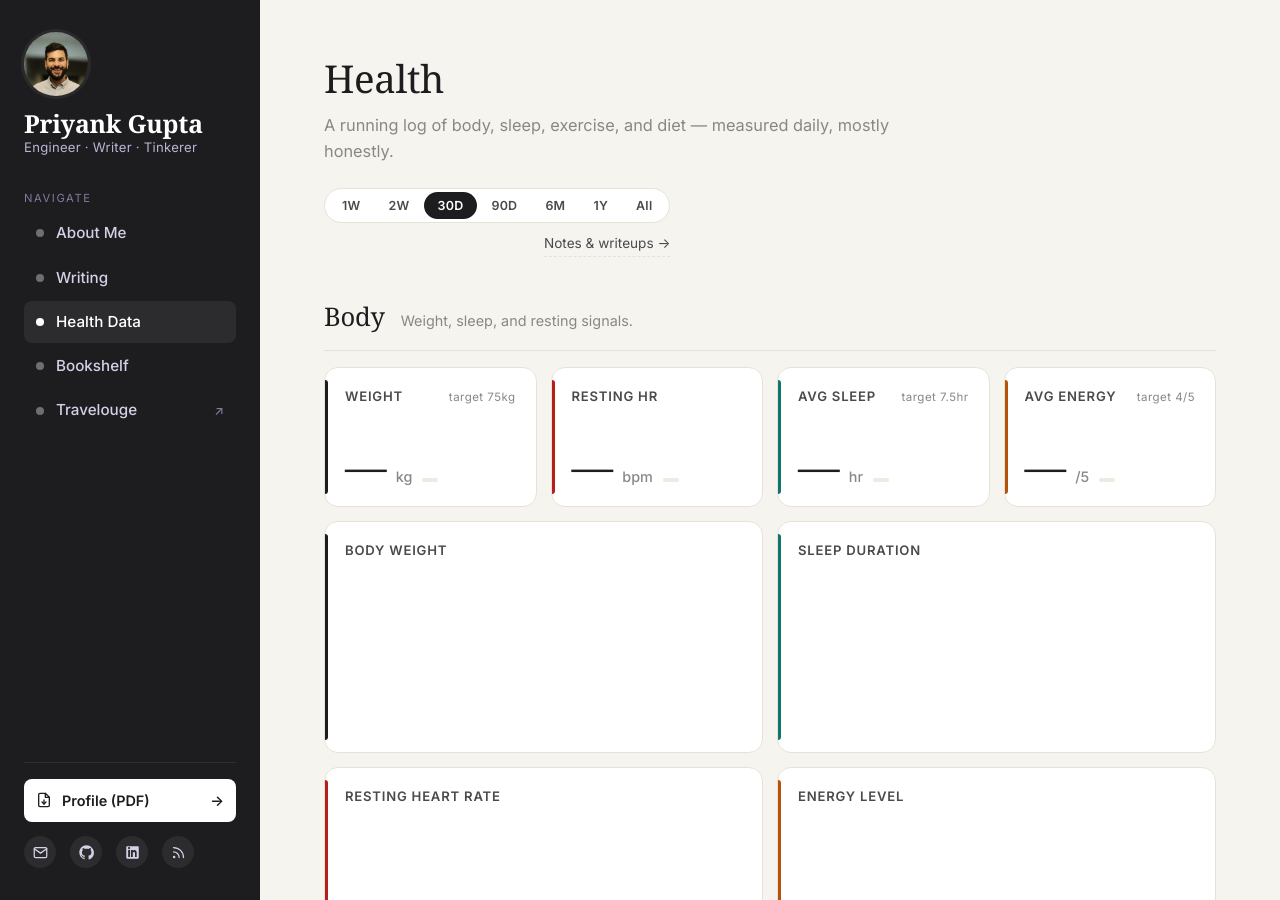
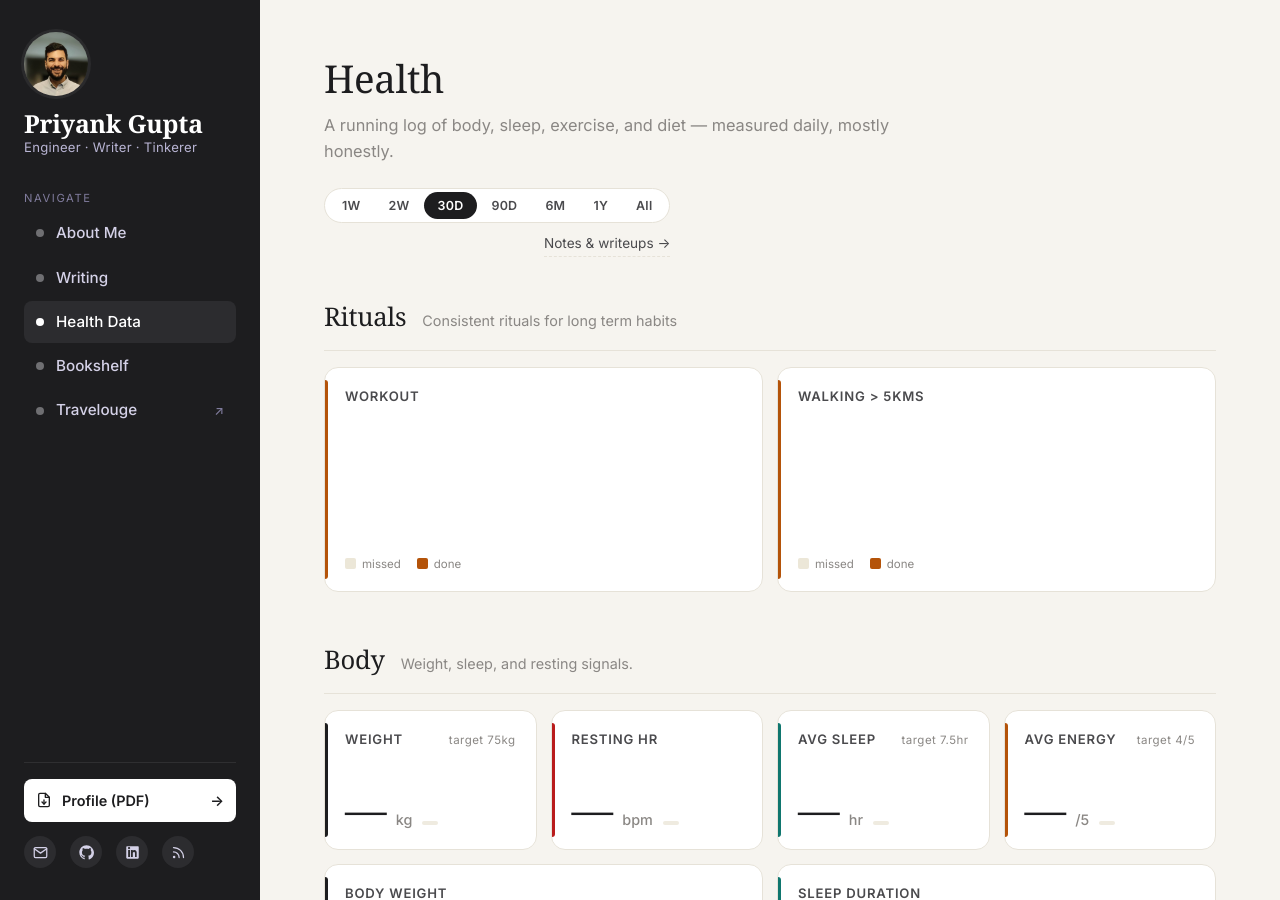
Before and after one commit to priyaaank/priyaaank.github.io, a Jekyll site: the page built from _pages/health-dashboard.md, in a window 1280 px wide and 900 px high. Built offline with Jekyll 4.4.1, drawn with Linux system fonts in a browser that asks for light colours; some web fonts are replaced.

Commit message:
Added rituals

```diff
--- a/_data/health/widgets.yml
+++ b/_data/health/widgets.yml
@@ -45,6 +45,25 @@ range_presets:
 
 # ---------- Sections ----------
 sections:
+  - id: rituals
+    title: Rituals
+    description: Consistent rituals for long term habits
+    widgets:
+
+      - type:     consistency
+        title:    Workout
+        metric:   workout_daily
+        cadence:  daily
+        color:    amber
+        span:     2
+
+      - type:     consistency
+        title:    Walking > 5kms
+        metric:   walk_daily_5kms
+        cadence:  daily
+        color:    amber
+        span:     2
+
   - id: body
     title: Body
     description: Weight, sleep, and resting signals.
```
